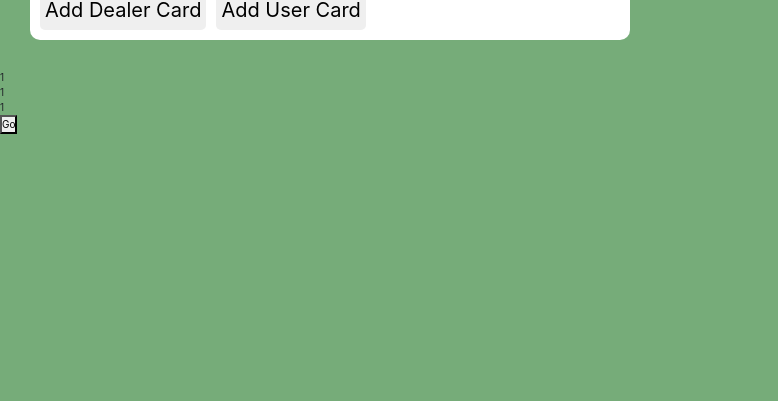
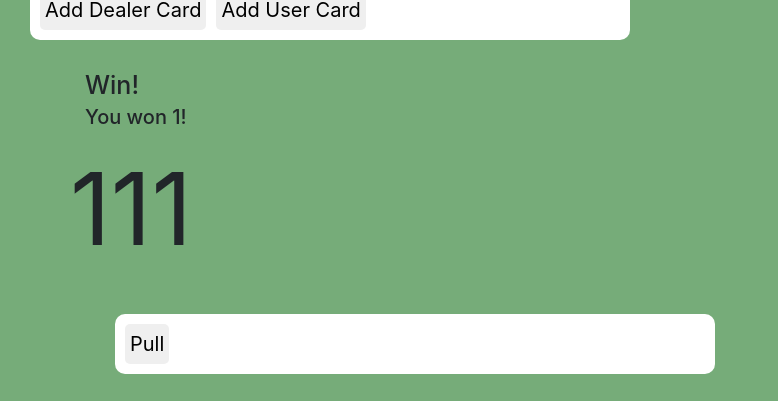
Before and after one commit to aubreyjonescreatives/chaoticroyale, a React (Create React App) app: page / in a window 1280 px wide. Shown: the part 665-1066 px from the top of the page, without its empty margins (0-778 px from the left). Before the commit the page ends 800 px from the top, so only its background shows below. Built offline with nearby package versions, Linux system fonts and the light colour scheme; no server answers.

Commit message:
added some game logic to slot machine

```diff
--- a/src/components/SlotMachine/SlotMachine.js
+++ b/src/components/SlotMachine/SlotMachine.js
@@ -5,24 +5,60 @@ import Tumbler from './Tumbler/Tumbler'
 
 
 const SlotMachine = props => {
+    // Random numbers for tumblers, win state true/false, and the winning value
     const [randomNumbers, setRandomNumbers] = useState([1,1,1])
+    const [winState, setWinState] = useState(false)
+    const [winValue, setWinValue] = useState(0)
 
     const generateNumbers = () => {
-        setRandomNumbers([randomNumber(), randomNumber(), randomNumber()])
+        // Reset the win value to 0
+        setWinValue(0)
+
+        // Generate a random number for each element in the randomNumbers array
+        const tumblerValues = [randomNumber(), randomNumber(), randomNumber()]
+        setRandomNumbers(tumblerValues)
     }
+
+    const checkWin = n => {
+        // Check for win state -- compare the values of the tumblers
+        if ( n[0] === n[1] && n[0] === n[2] ) return true
+
+        return false
+    }
+
+
+    useEffect(()=> {
+
+        // When the random numbers update, set the win state
+        setWinState( checkWin(randomNumbers) )
+
+        // If winState is true, Set the winValue to whatever the first number is (they should all be equal)
+        if(winState) setWinValue(randomNumbers[0])
+
+    }, [winState, randomNumbers])
+
 
     const randomNumber = () => {
         // Generate a random number between 1 and 8
-        return Math.floor(Math.random() * 8) + 1
+        return Math.floor(Math.random() * 7) + 1
     }
 
     return (
-        <div className="SlotMachine">
-            <Tumbler number={ randomNumbers[0] }/>
-            <Tumbler number={ randomNumbers[1] }/>
-            <Tumbler number={ randomNumbers[2] }/>
+        <div className="container slot-machine">
+            <div className="slot-status">
+                <h1>{ winState ? 'Win!' : 'Nope.' }</h1>
+                <h2>{ winState ? `You won ${winValue}!` : 'You win nothing.' }</h2>
+            </div>
 
-            <button onClick={ generateNumbers }>Go</button>
+            <div className="row slot-tumblers">
+                <Tumbler number={ randomNumbers[0] }/>
+                <Tumbler number={ randomNumbers[1] }/>
+                <Tumbler number={ randomNumbers[2] }/>
+            </div>
+
+            <div className="row slot-actions">
+                <button className="slot-btn" onClick={ generateNumbers }>Pull</button>
+            </div>
         </div>
 
     )
--- a/src/components/SlotMachine/SlotMachine.scss
+++ b/src/components/SlotMachine/SlotMachine.scss
@@ -0,0 +1,21 @@
+.slot-machine {
+    .slot-tumblers {
+
+    }
+
+    .slot-actions {
+        background-color: white;
+        border-radius: 10px;
+        margin: 30px;
+        padding: 10px;
+        font-size: 20px;
+        width: 600px;
+
+        .slot-btn {
+            border: none;
+            border-radius: 5px;
+            margin-right: 10px;
+            padding: 5px;
+        }
+    }
+}
--- a/src/components/SlotMachine/Tumbler/Tumbler.scss
+++ b/src/components/SlotMachine/Tumbler/Tumbler.scss
@@ -0,0 +1,4 @@
+.tumbler {
+    font-size: 10rem;
+    color: inherit;
+}
```
